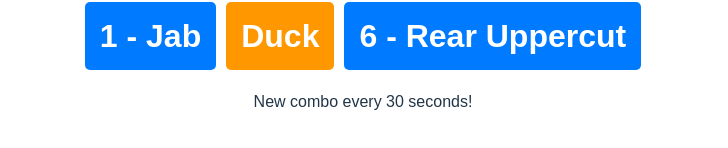
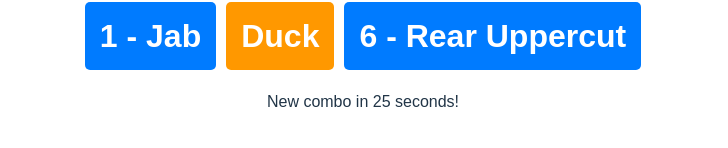
Before and after one commit to niczak/React-Punch-Trainer, a React (Vite) app: page / in a window 1280 px wide. Shown: the part 404-552 px from the top of the page, without its empty margins (277-1005 px from the left). Built offline with nearby package versions, Linux system fonts and the light colour scheme.

Commit message:
Show countdown instead of static time interval.

```diff
--- a/src/App.tsx
+++ b/src/App.tsx
@@ -42,17 +42,29 @@ const getRandomCombination = (): (number | string)[] => {
 
 const App = () => {
     const [combination, setCombination] = useState<(number | string)[]>([]);
+    const [timeLeft, setTimeLeft] = useState(timeOut);
 
     useEffect(() => {
         // Generate first combination on load
         setCombination(getRandomCombination());
+        setTimeLeft(timeOut);
 
         // Update combination
         const interval = setInterval(() => {
             setCombination(getRandomCombination());
+            setTimeLeft(timeOut);
         }, timeOut * 1000);
 
         return () => clearInterval(interval);
+    }, []);
+
+    useEffect(() => {
+        // Countdown timer
+        const countdownInterval = setInterval(() => {
+            setTimeLeft((prevTime) => (prevTime > 0 ? prevTime - 1 : 0));
+        }, 1000);
+
+        return () => clearInterval(countdownInterval);
     }, []);
 
     return (
@@ -70,7 +82,7 @@ const App = () => {
                     </span>
                 ))}
             </div>
-            <p>New combo every {timeOut} seconds!</p>
+            <p>New combo in {timeLeft} seconds!</p>
         </div>
     );
 };
```
